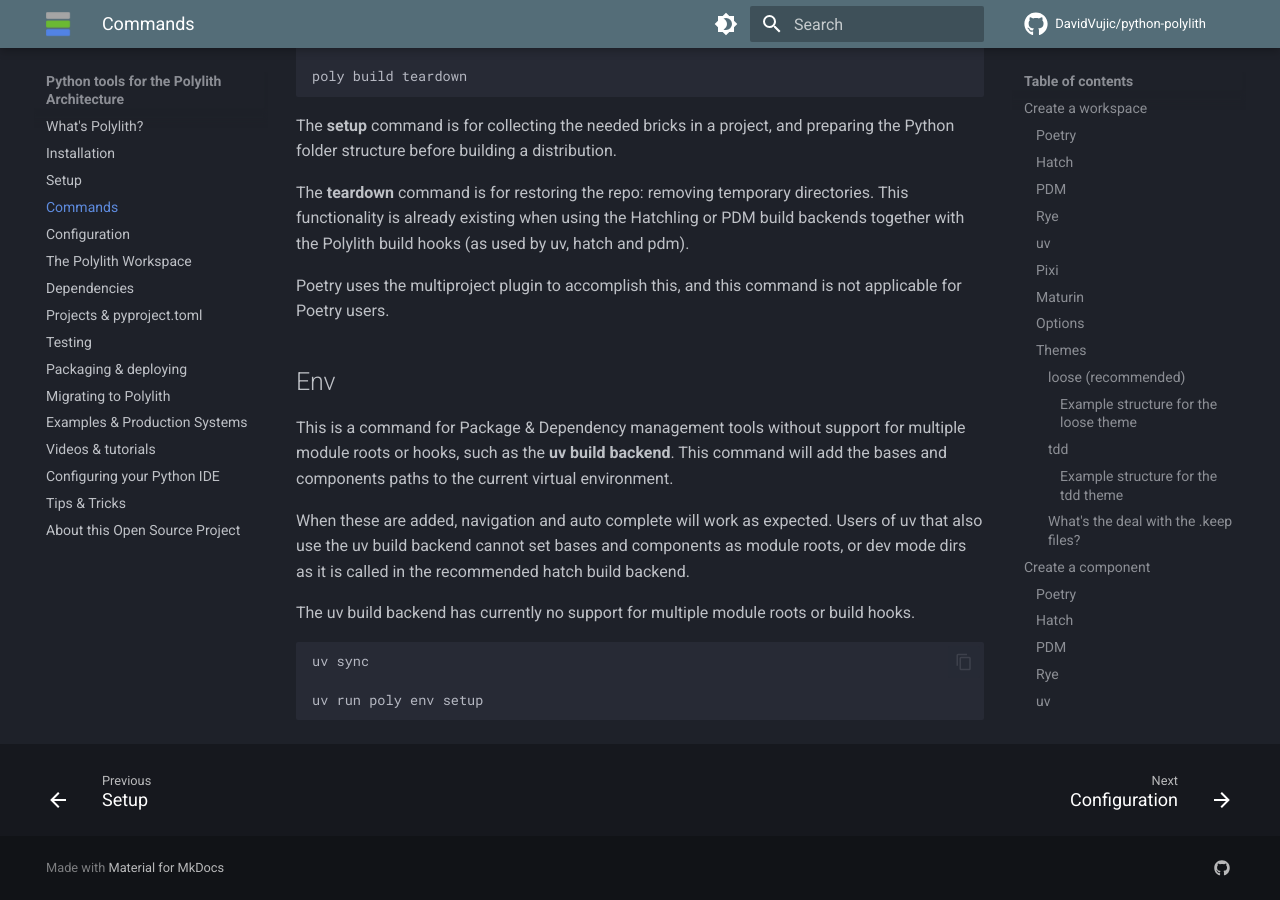
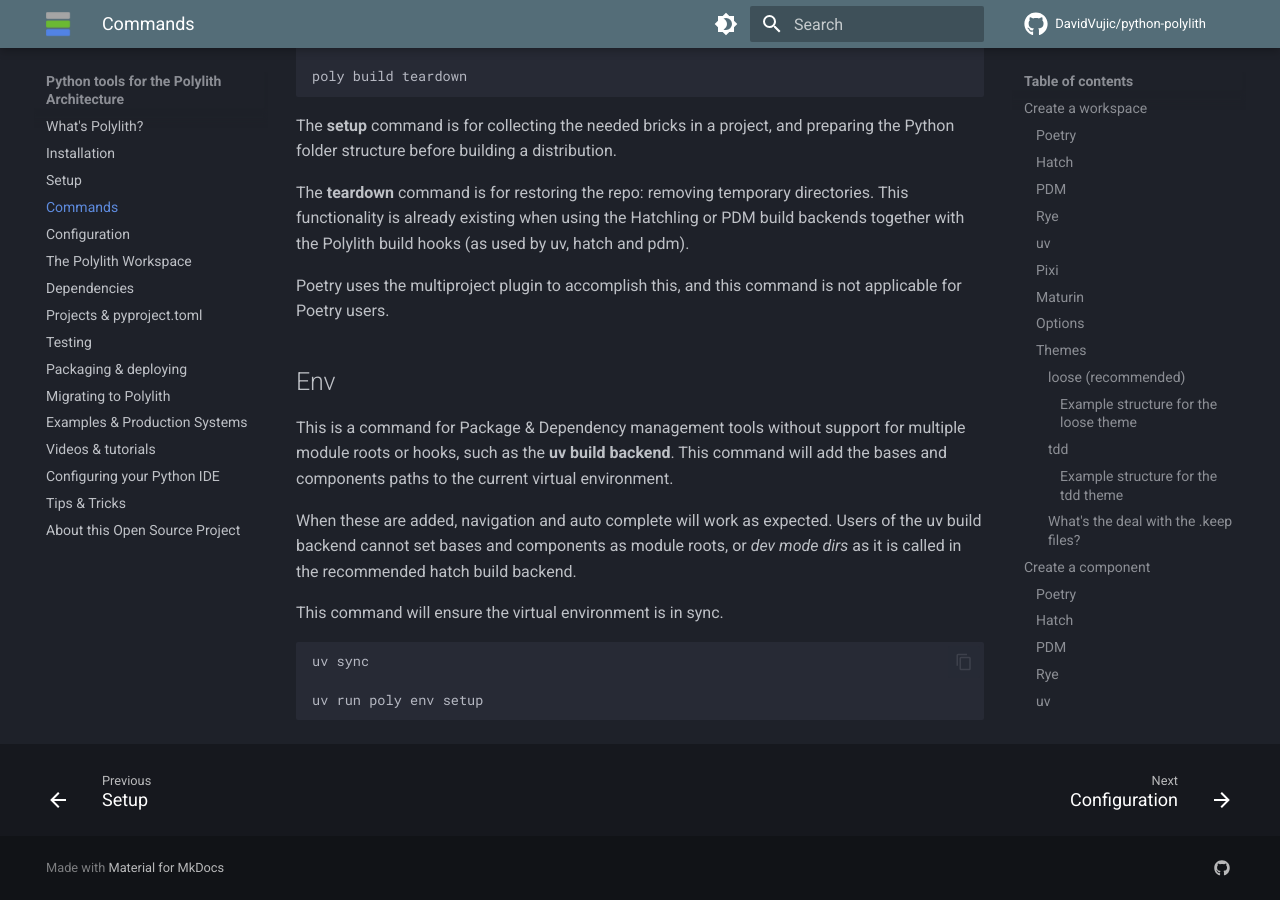
Before and after one commit to DavidVujic/python-polylith-docs, an MkDocs documentation site: the page built from docs/commands.md, in a window 1280 px wide and 900 px high, scrolled down 14703 px. Built offline with MkDocs 1.6.1 and Material for MkDocs 9.7.7, drawn with Linux system fonts in a browser that asks for light colours; comment, search, counter and statistics services are not loaded.

Commit message:
docs: add info about poly env in the setup docs

````diff
--- a/docs/commands.md
+++ b/docs/commands.md
@@ -661,10 +661,10 @@
 This is a command for Package & Dependency management tools without support for multiple module roots or hooks, such as the __uv build backend__.
 This command will add the bases and components paths to the current virtual environment.
 
-When these are added, navigation and auto complete will work as expected. Users of uv that also use the uv build backend
-cannot set bases and components as module roots, or dev mode dirs as it is called in the recommended hatch build backend.
+When these are added, navigation and auto complete will work as expected. Users of the uv build backend
+cannot set bases and components as module roots, or _dev mode dirs_ as it is called in the recommended hatch build backend.
 
-The uv build backend has currently no support for multiple module roots or build hooks.
+This command will ensure the virtual environment is in sync.
 
 ``` shell
 uv sync
````
